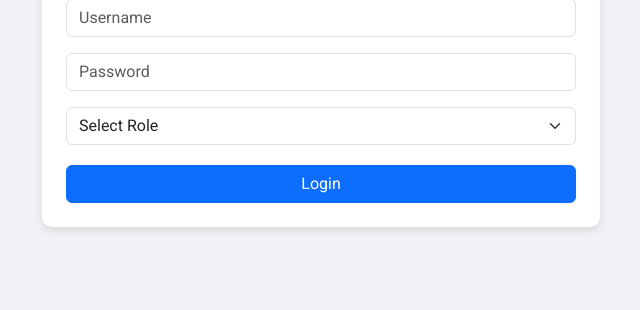
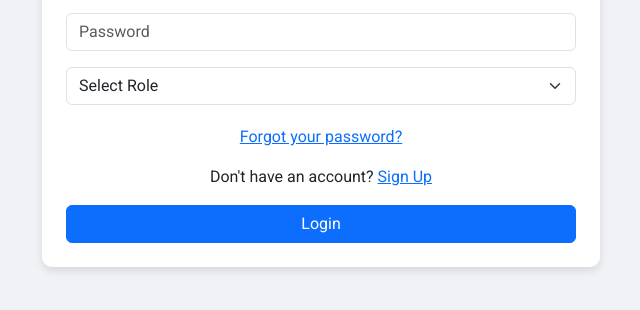
Before and after one commit to QE110/Fauget-Medical, a plain HTML site: page login.html in a window 1280 px wide. Shown: the part 330-640 px from the top of the page, without its empty margins (319-959 px from the left). Drawn offline with nearby package versions, Linux system fonts and the light colour scheme.

Commit message:
Update login.html

```diff
--- a/login.html
+++ b/login.html
@@ -49,6 +49,10 @@
             <option value="admin">Admin</option>
           </select>
         </div>
+        <p class="text-center">
+          <a href="reset-password.html">Forgot your password?</a>
+        </p>
+        <p class="text-center mt-3">Don't have an account? <a href="signup.html">Sign Up</a></p>
         <button type="submit" class="btn btn-primary w-100">Login</button>
       </form>
     </div>
```
